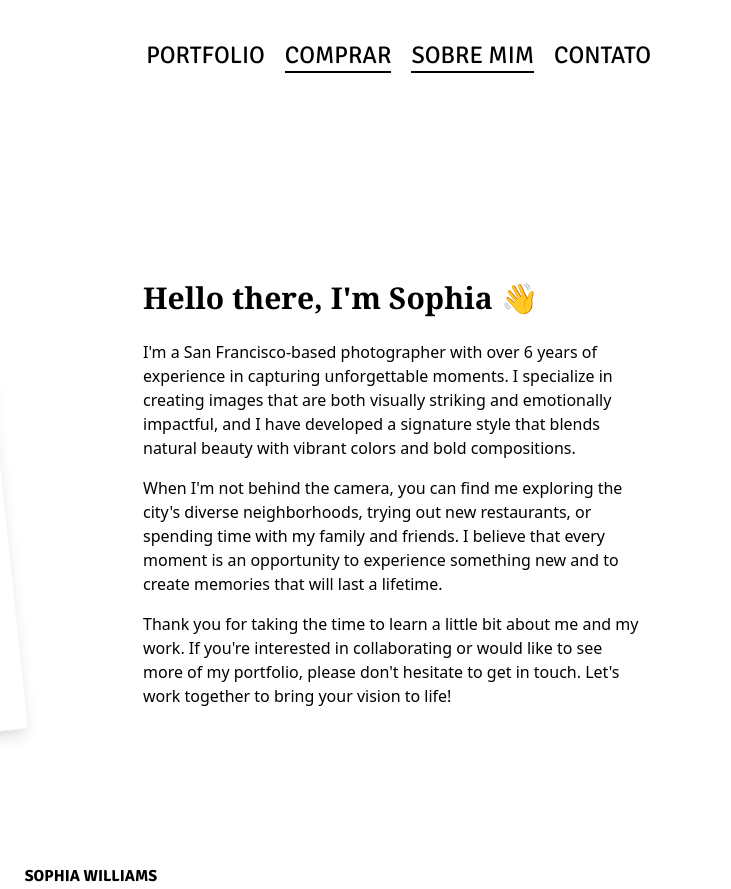
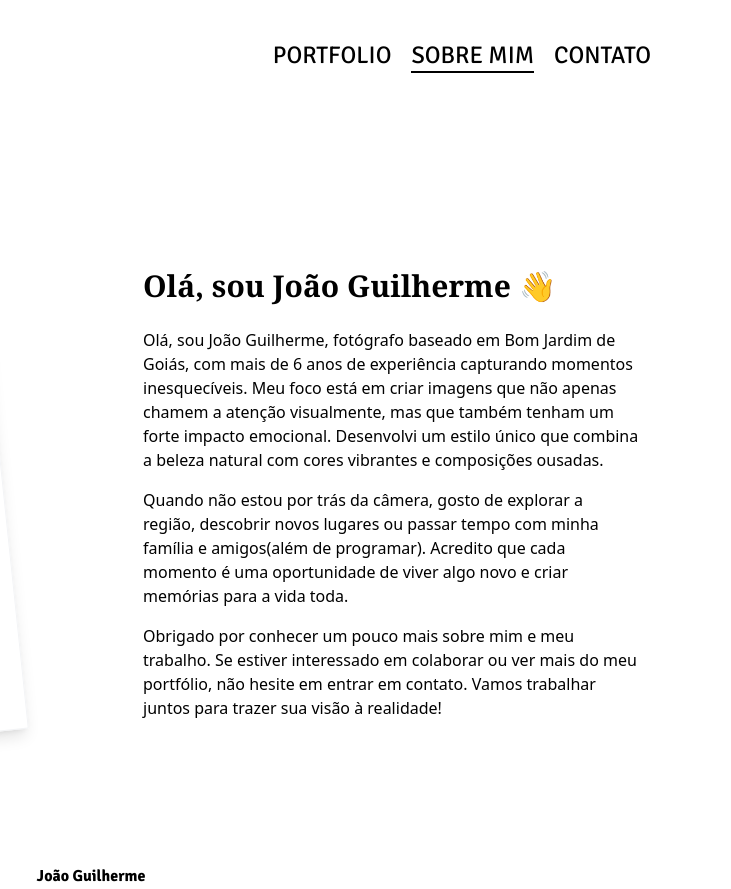
Before and after one commit to alcaJoao/portfolio, a plain HTML site: page dist/about_me.html in a window 1280 px wide. Shown: the top 889 px of the page, 549-1280 px from the left. Drawn offline with nearby package versions, Linux system fonts and the light colour scheme.

Commit message:
Changes in index, compras, about me and contact

```diff
--- a/dist/about_me.html
+++ b/dist/about_me.html
@@ -61,11 +61,6 @@
               </a>
             </li>
             <li class="group transition duration-300">
-              <a href="comprar.html" class="font-signika text-2xl">COMPRAR
-                <span class="hidden md:block h-0.5 bg-black dark:bg-white"></span>
-              </a>
-            </li>
-            <li class="group transition duration-300">
               <a href="about_me.html" class="font-signika text-2xl">SOBRE MIM
                 <span class="hidden md:block h-0.5 bg-black dark:bg-white"></span>
               </a>
@@ -99,31 +94,29 @@
       </div>
       <section class="font-normal text-center text-base md:text-start mx-3 col-span-2 md:col-span-1 my-auto">
         <div class="block md:hidden">
-          <p class="text-3xl font-serif font-bold mb-1">Hello there,</p>
-          <p class="text-3xl font-serif font-bold mb-6">I'm Sophia <span class="animate-wave">👋</span></p>
+          <p class="text-3xl font-serif font-bold mb-1">Olá,</p>
+          <p class="text-3xl font-serif font-bold mb-6">sou João<span class="animate-wave">👋</span></p>
         </div>
-        <p class="hidden md:block text-3xl font-serif font-bold mb-6">Hello there, I'm Sophia
+        <p class="hidden md:block text-3xl font-serif font-bold mb-6">Olá, sou João Guilherme
           <span class="animate-wave">👋</span>
         </p>
         <p class="mb-4">
-          I'm a San Francisco-based photographer with over 6 years of
-          experience in capturing unforgettable moments. I specialize in
-          creating images that are both visually striking and emotionally
-          impactful, and I have developed a signature style that blends
-          natural beauty with vibrant colors and bold compositions.
+          Olá, sou João Guilherme, fotógrafo baseado em Bom Jardim de Goiás, com
+          mais de 6 anos de experiência capturando momentos inesquecíveis.
+          Meu foco está em criar imagens que não apenas chamem a atenção visualmente,
+          mas que também tenham um forte impacto emocional. Desenvolvi um estilo único
+           que combina a beleza natural com cores vibrantes e composições ousadas.
         </p>
         <p class="mb-4">
-          When I'm not behind the camera, you can find me exploring the city's
-          diverse neighborhoods, trying out new restaurants, or spending time
-          with my family and friends. I believe that every moment is an
-          opportunity to experience something new and to create memories that
-          will last a lifetime.
+          Quando não estou por trás da câmera, gosto de explorar a região, descobrir
+          novos lugares ou passar tempo com minha família e amigos(além de programar).
+           Acredito que cada momento é uma oportunidade de viver algo novo e criar memórias
+           para a vida toda.
         </p>
         <p>
-          Thank you for taking the time to learn a little bit about me and my
-          work. If you're interested in collaborating or would like to see
-          more of my portfolio, please don't hesitate to get in touch. Let's
-          work together to bring your vision to life!
+          Obrigado por conhecer um pouco mais sobre mim e meu trabalho. Se estiver interessado
+          em colaborar ou ver mais do meu portfólio, não hesite em entrar em contato. Vamos
+          trabalhar juntos para trazer sua visão à realidade!
         </p>
       </section>
     </div>
@@ -133,7 +126,7 @@
     <div class="max-w-screen-xl py-16 mx-auto">
       <div class="grid grid-cols-1 gap-8 text-center mx-auto">
         <div>
-          <p class="font-signika"><b>SOPHIA WILLIAMS</b></p>
+          <p class="font-signika"><b>João Guilherme</b></p>
           <p class="mt-4 text-sm text-gray-600 dark:text-gray-300">
             929 Sycamore Street San Francisco CA<br />(415) 208- 2116
           </p>
```
Also changed, not shown: dist/comprar.html (+7 -3 lines), dist/contact.html (+5 -5 lines), index.html (+1 -1 lines).
